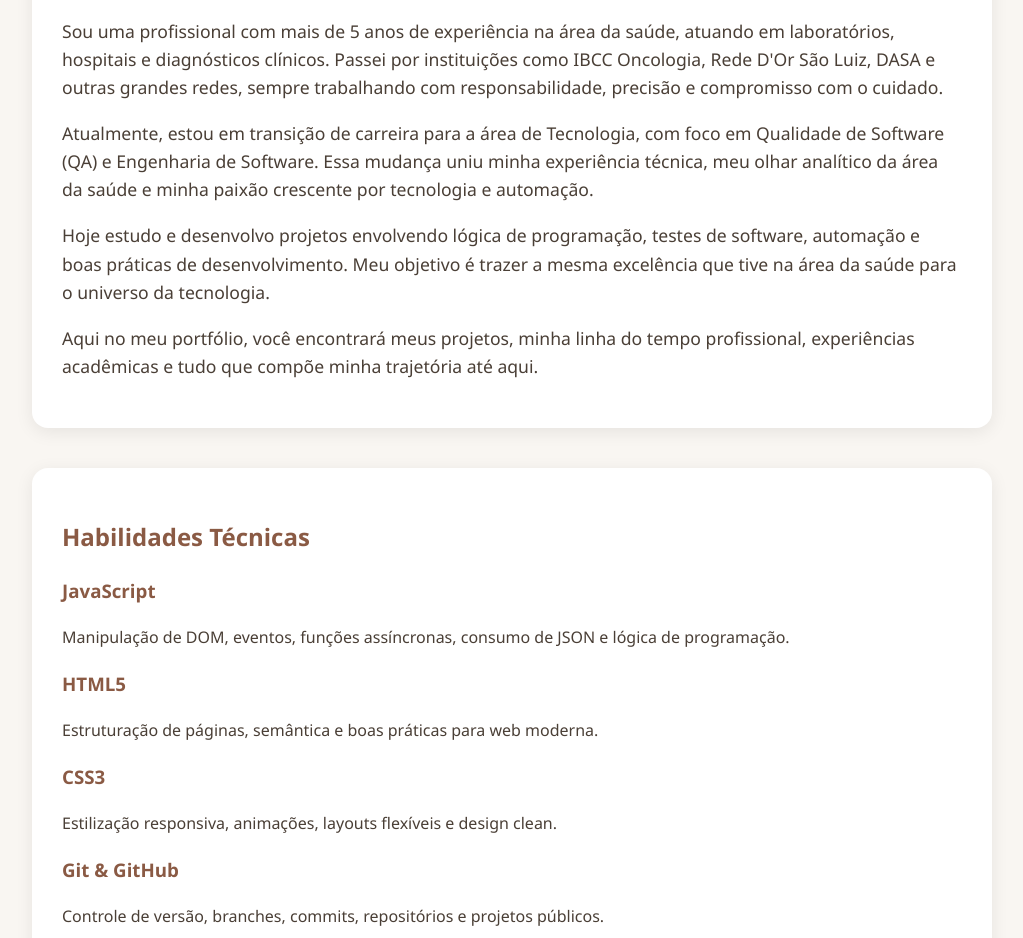
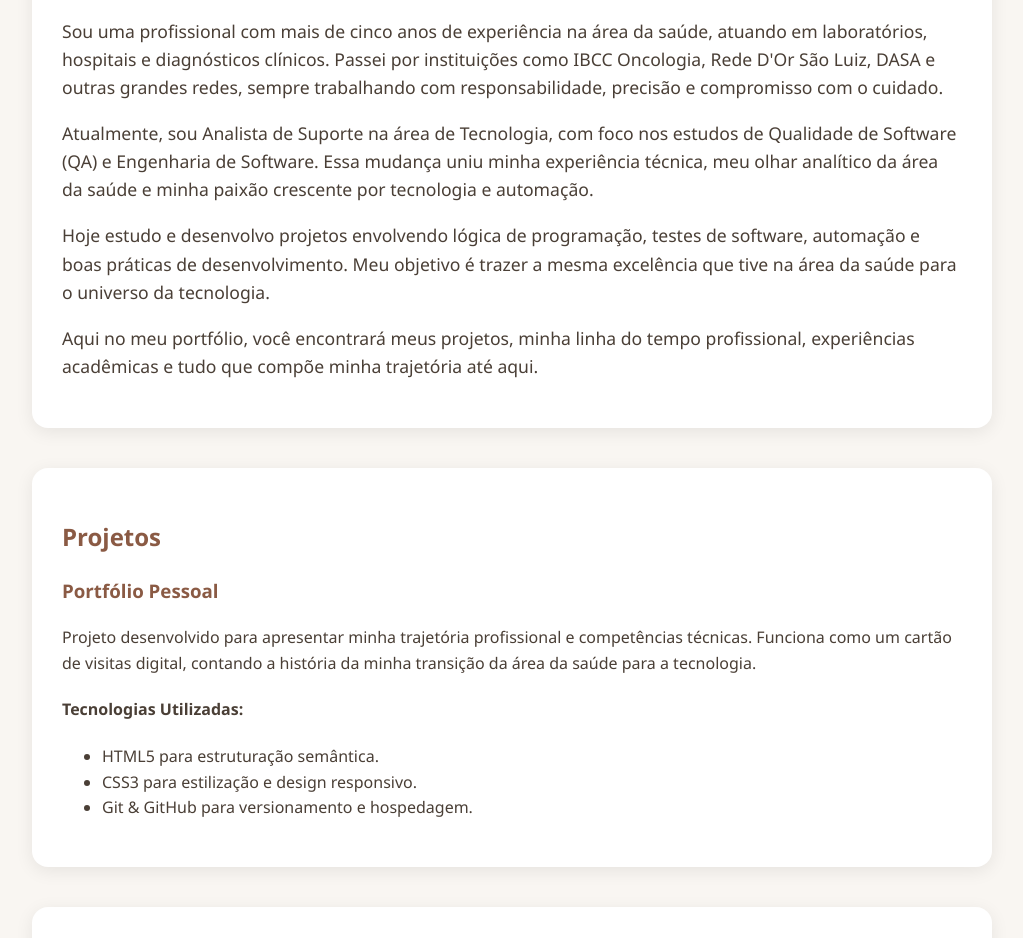
Before and after one commit to brunapinhotech/imersaoDevIA, a plain HTML site: page index.html in a window 1280 px wide. Shown: the part 374-1312 px from the top of the page, without its empty margins (128-1151 px from the left). Drawn offline with Linux system fonts and the light colour scheme.

Commit message:
Atualização do portfólio

```diff
--- a/index.html
+++ b/index.html
@@ -16,16 +16,16 @@
             <h2>Minha Trajetória e Transição de Carreira</h2>
             <div class="portfolio-content">
                 <p>
-                    Sou uma profissional com mais de 5 anos de experiência na área da saúde,
+                    Sou uma profissional com mais de cinco anos de experiência na área da saúde,
                     atuando em laboratórios, hospitais e diagnósticos clínicos. Passei por
                     instituições como IBCC Oncologia, Rede D'Or São Luiz, DASA e outras grandes redes,
                     sempre trabalhando com responsabilidade, precisão e compromisso com o cuidado.
                 </p>
                 <p>
-                    Atualmente, estou em transição de carreira para a área de Tecnologia, com foco
-                    em Qualidade de Software (QA) e Engenharia de Software. Essa mudança uniu minha
-                    experiência técnica, meu olhar analítico da área da saúde e minha paixão crescente
-                    por tecnologia e automação.
+                    Atualmente, sou Analista de Suporte na área de Tecnologia, com foco
+                    nos estudos de Qualidade de Software (QA) e Engenharia de Software.
+                    Essa mudança uniu minha experiência técnica, meu olhar analítico da área da saúde
+                    e minha paixão crescente por tecnologia e automação.
                 </p>
                 <p>
                     Hoje estudo e desenvolvo projetos envolvendo lógica de programação, testes de software,
@@ -36,6 +36,23 @@
                     Aqui no meu portfólio, você encontrará meus projetos, minha linha do tempo profissional,
                     experiências acadêmicas e tudo que compõe minha trajetória até aqui.
                 </p>
+            </div>
+        </section>
+        <section id="projects">
+            <h2>Projetos</h2>
+            <div class="project-card">
+                <h3>Portfólio Pessoal</h3>
+                <p>
+                    Projeto desenvolvido para apresentar minha trajetória profissional e competências técnicas.
+                    Funciona como um cartão de visitas digital, contando a história da minha transição
+                    da área da saúde para a tecnologia.
+                </p>
+                <h4>Tecnologias Utilizadas:</h4>
+                <ul>
+                    <li>HTML5 para estruturação semântica.</li>
+                    <li>CSS3 para estilização e design responsivo.</li>
+                    <li>Git & GitHub para versionamento e hospedagem.</li>
+                </ul>
             </div>
         </section>
     </main>
@@ -88,7 +105,7 @@
         <div class="timeline-item">
             <div class="timeline-content right">
                 <h3>2025 • Primeira Oportunidade</h3>
-                <p>Atuo como Analista de Suporte.</p>
+                <p>Atuo como Analista de Suporte, ajudando usuários e empresas a resolver problemas técnicos, configurar sistemas e garantir que tudo funcione corretamente no dia a dia.</p>
             </div>
             </div>
         <div class="timeline-item">
```
